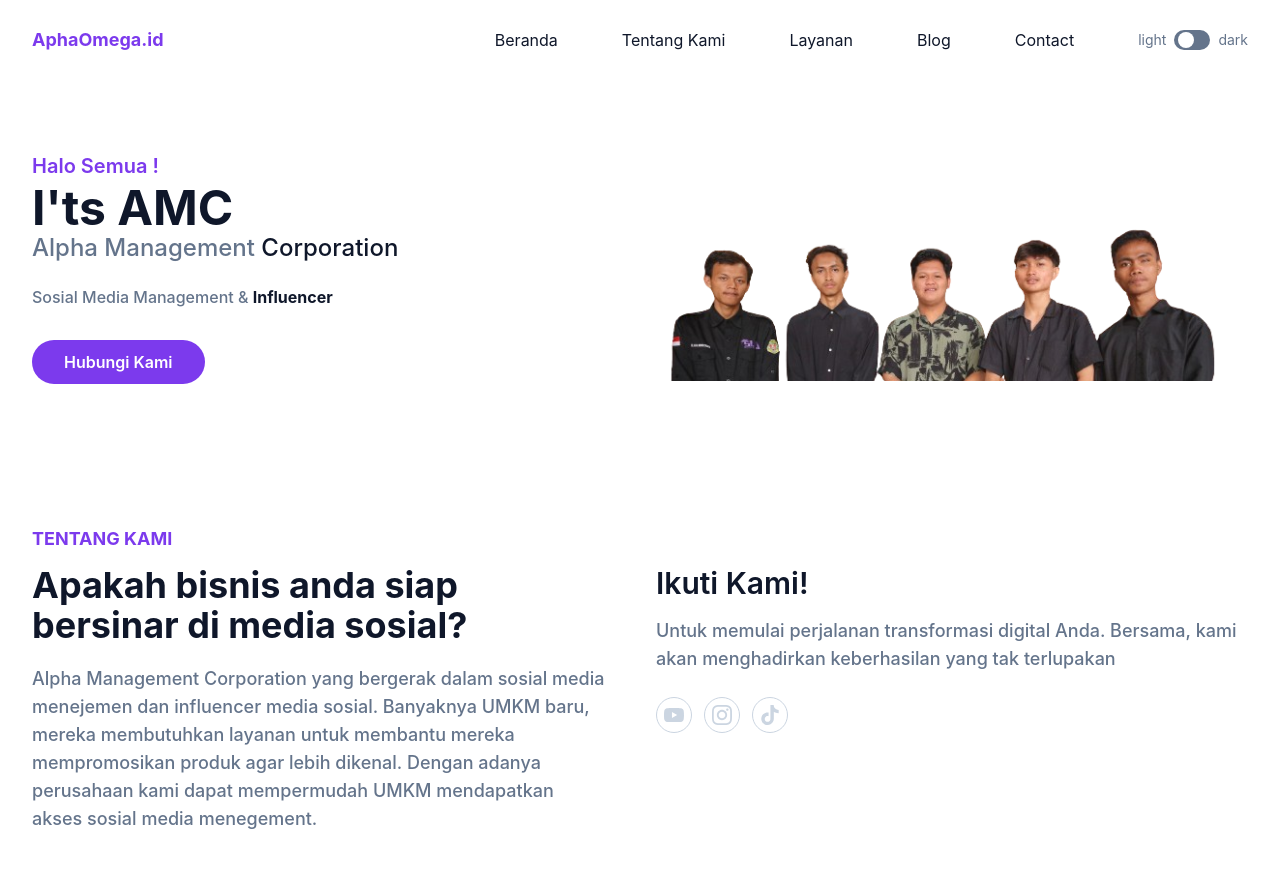
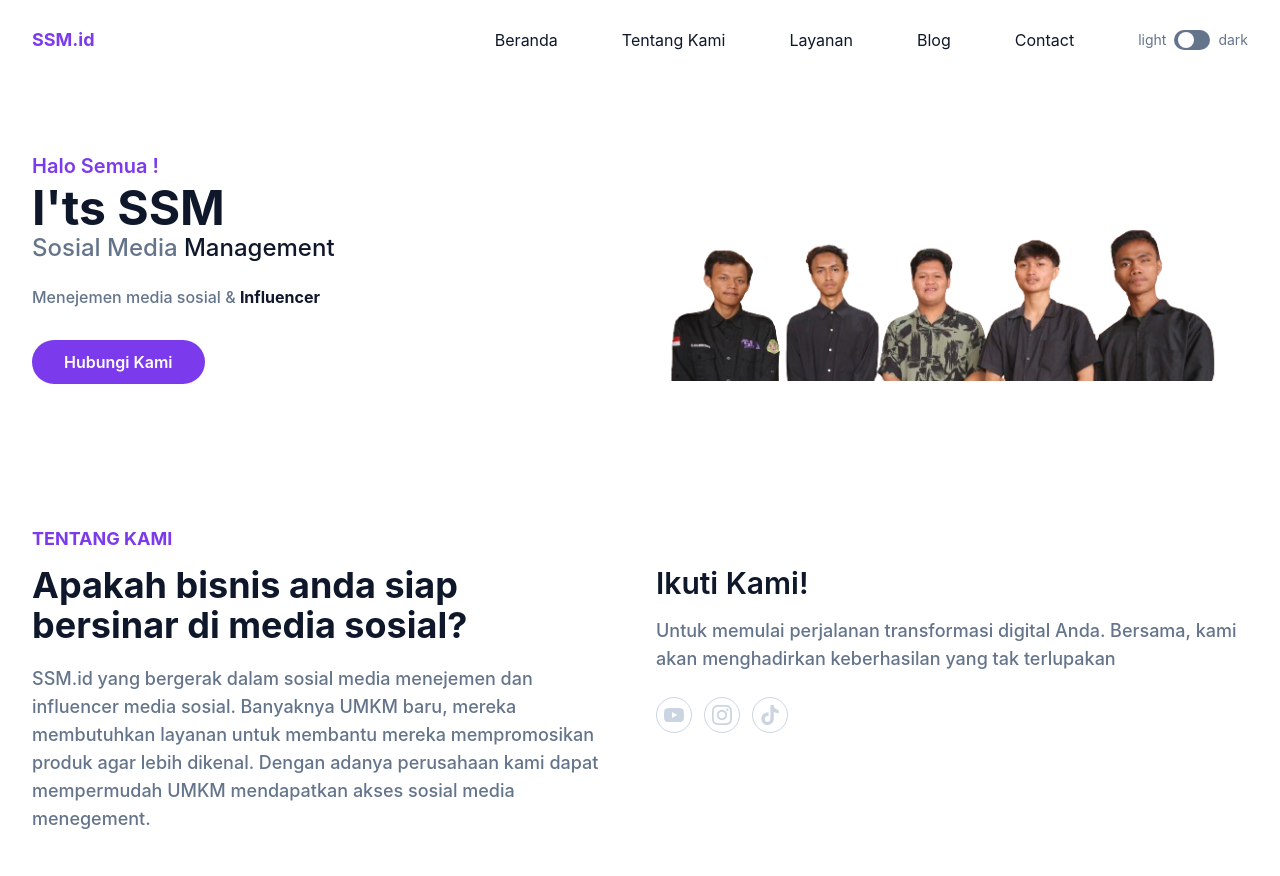
Before and after one commit to AlphaOmegaid/AlphaOmegaid.github.io, a website: page index.html in a window 1280 px wide. Shown: the top 876 px of the page. Drawn offline with Linux system fonts and the light colour scheme.

Commit message:
Update index.html

```diff
--- a/index.html
+++ b/index.html
@@ -20,7 +20,7 @@
       <div class="container">
         <div class="relative flex items-center justify-between">
           <div class="px-4">
-            <a href="#home" class="block py-6 text-lg font-bold text-primary">AphaOmega.id</a>
+            <a href="#home" class="block py-6 text-lg font-bold text-primary">SSM.id</a>
           </div>
           <div class="flex items-center px-4">
             <button id="hamburger" name="hamburger" type="button" class="absolute right-4 block lg:hidden">
@@ -74,9 +74,9 @@
       <div class="container">
         <div class="flex flex-wrap">
           <div class="w-full self-center px-4 lg:w-1/2">
-            <h1 class="text-base font-semibold text-primary md:text-xl">Halo Semua ! <span class="mt-1 block text-4xl font-bold text-dark dark:text-white lg:text-5xl">I'ts AMC</span></h1>
-            <h2 class="mb-5 text-lg font-medium text-secondary lg:text-2xl"> Alpha Management<span class="text-dark dark:text-white"> Corporation</span></h2>
-            <p class="mb-10 font-medium leading-relaxed text-secondary">Sosial Media Management & <span class="font-bold text-dark dark:text-white">Influencer</span></p>
+            <h1 class="text-base font-semibold text-primary md:text-xl">Halo Semua ! <span class="mt-1 block text-4xl font-bold text-dark dark:text-white lg:text-5xl">I'ts SSM</span></h1>
+            <h2 class="mb-5 text-lg font-medium text-secondary lg:text-2xl"> Sosial Media <span class="text-dark dark:text-white"> Management </span></h2>
+            <p class="mb-10 font-medium leading-relaxed text-secondary">Menejemen media sosial & <span class="font-bold text-dark dark:text-white">Influencer</span></p>
 
             <a href="#" class="rounded-full bg-primary py-3 px-8 text-base font-semibold text-white transition duration-300 ease-in-out hover:opacity-80 hover:shadow-lg">Hubungi Kami</a>
           </div>
@@ -106,7 +106,7 @@
           <div class="mb-10 w-full px-4 lg:w-1/2">
             <h4 class="mb-3 text-lg font-bold uppercase text-primary">Tentang Kami</h4>
             <h2 class="mb-5 max-w-md text-3xl font-bold text-dark dark:text-white lg:text-4xl">Apakah bisnis anda siap bersinar di media sosial?</h2>
-            <p class="max-w-xl text-base font-medium text-secondary lg:text-lg">Alpha Management Corporation yang bergerak dalam sosial media menejemen dan influencer media sosial.
+            <p class="max-w-xl text-base font-medium text-secondary lg:text-lg">SSM.id yang bergerak dalam sosial media menejemen dan influencer media sosial.
 Banyaknya UMKM baru, mereka membutuhkan layanan untuk membantu mereka mempromosikan produk agar lebih dikenal. Dengan adanya perusahaan kami dapat mempermudah UMKM  mendapatkan akses sosial media menegement.</p>
           </div>
           <div class="w-full px-4 lg:w-1/2">
@@ -334,11 +334,11 @@
       <div class="container">
         <div class="flex flex-wrap">
           <div class="mb-12 w-full px-4 font-medium text-slate-300 md:w-1/3">
-            <h2 class="mb-5 text-4xl font-bold text-white">AMC</h2>
+            <h2 class="mb-5 text-4xl font-bold text-white">SMM</h2>
             <h3 class="mb-2 text-2xl font-bold">Hubungi Kami</h3>
-            <p>AlphaManagementC@gmail.com</p>
+            <p>SSM-Creative@gmail.com</p>
             <p>Jl. Lowanu</p>
-            <p>Yohyakarta</p>
+            <p>Yogyakarta</p>
           </div>
           <div class="mb-12 w-full px-4 md:w-1/3">
             <h3 class="mb-5 text-xl font-semibold text-white">Kategori Tulisan</h3>
```
